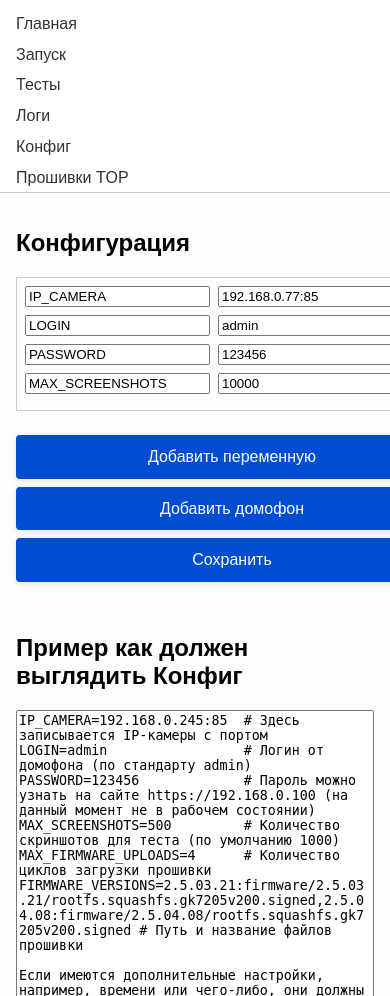
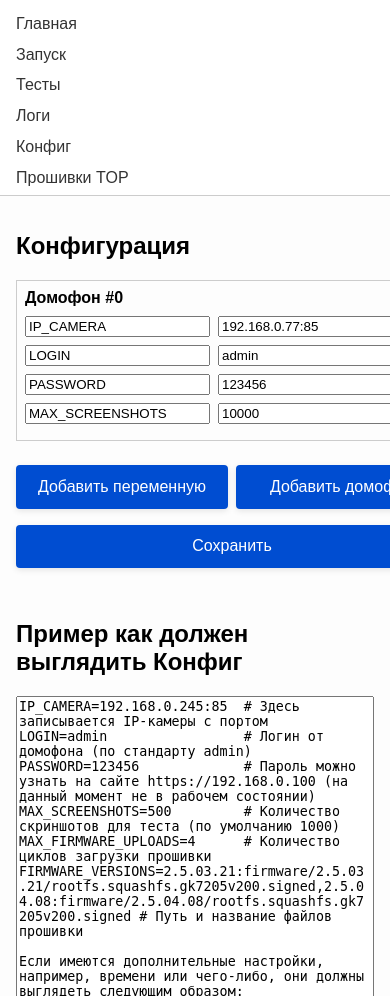
Before and after one commit to gree03/WebAutoTest, a Flask app: page /config in a window 390 px wide. Shown: the part 89-1085 px from the top of the page. Run offline with Flask 3, Linux system fonts and the light colour scheme.

Commit message:
Improve config editor with doorphone numbering

```diff
--- a/static/css/style.css
+++ b/static/css/style.css
@@ -141,6 +141,30 @@ button:disabled {
   border: 1px solid #ccc;
   padding: 0.5rem;
   margin-bottom: 1rem;
+}
+
+.doorphone-header {
+  display: flex;
+  justify-content: space-between;
+  align-items: center;
+  font-weight: bold;
+  margin-bottom: 0.5rem;
+}
+
+.delete-doorphone {
+  cursor: pointer;
+  color: red;
+  margin-left: 0.5rem;
+}
+
+.vars-container {
+  margin-bottom: 0.5rem;
+}
+
+.btn-group {
+  display: flex;
+  gap: 0.5rem;
+  margin-bottom: 0.5rem;
 }
 
 .var-row {
--- a/static/js/main.js
+++ b/static/js/main.js
@@ -140,10 +140,57 @@ if (start3Btn) {
       return row;
     }
 
-    function createDoorphoneBlock() {
+    function updateDoorphoneHeaders() {
+      const blocks = doorphonesEl.querySelectorAll('.doorphone-block');
+      blocks.forEach((b, idx) => {
+        const title = b.querySelector('.doorphone-title');
+        title.textContent = `\u0414\u043e\u043c\u043e\u0444\u043e\u043d #${idx}`; // Домофон
+        const delBtn = b.querySelector('.delete-doorphone');
+        if (idx === 0) {
+          delBtn.style.visibility = 'hidden';
+        } else {
+          delBtn.style.visibility = 'visible';
+        }
+      });
+    }
+
+    function createDoorphoneBlock(copyFrom) {
       const block = document.createElement('div');
       block.className = 'doorphone-block';
+
+      const header = document.createElement('div');
+      header.className = 'doorphone-header';
+
+      const title = document.createElement('span');
+      title.className = 'doorphone-title';
+      header.appendChild(title);
+
+      const del = document.createElement('span');
+      del.className = 'delete-doorphone';
+      del.textContent = '🗑️';
+      del.addEventListener('click', () => {
+        block.remove();
+        updateDoorphoneHeaders();
+      });
+      header.appendChild(del);
+
+      block.appendChild(header);
+
+      const varsContainer = document.createElement('div');
+      varsContainer.className = 'vars-container';
+      block.appendChild(varsContainer);
+
       doorphonesEl.appendChild(block);
+
+      if (copyFrom) {
+        copyFrom.querySelectorAll('.var-row').forEach(row => {
+          const n = row.querySelector('.var-name').value;
+          const v = row.querySelector('.var-value').value;
+          varsContainer.appendChild(createVarRow(n, v));
+        });
+      }
+
+      updateDoorphoneHeaders();
       return block;
     }
 
@@ -159,7 +206,7 @@ if (start3Btn) {
         if (idx !== -1) {
           const name = trimmed.slice(0, idx).trim();
           const value = trimmed.slice(idx + 1).trim();
-          currentBlock.appendChild(createVarRow(name, value));
+          currentBlock.querySelector('.vars-container').appendChild(createVarRow(name, value));
         }
       }
     });
@@ -172,12 +219,13 @@ if (start3Btn) {
       } else {
         currentBlock = blocks[blocks.length - 1];
       }
-      currentBlock.appendChild(createVarRow());
+      currentBlock.querySelector('.vars-container').appendChild(createVarRow());
     });
 
     const addDoorphoneBtn = document.getElementById('addDoorphoneBtn');
     addDoorphoneBtn.addEventListener('click', () => {
-      currentBlock = createDoorphoneBlock();
+      const first = doorphonesEl.querySelector('.doorphone-block');
+      currentBlock = createDoorphoneBlock(first);
     });
 
     const form = document.getElementById('configForm');
--- a/templates/config.html
+++ b/templates/config.html
@@ -5,8 +5,10 @@
   <div class="config-container">
     <div class="edit-form">
       <div id="doorphones"></div>
-      <button type="button" id="addVarBtn">Добавить переменную</button>
-      <button type="button" id="addDoorphoneBtn">Добавить домофон</button>
+      <div class="btn-group">
+        <button type="button" id="addVarBtn">Добавить переменную</button>
+        <button type="button" id="addDoorphoneBtn">Добавить домофон</button>
+      </div>
       <form method="post" id="configForm">
         <input type="hidden" name="config" id="configInput">
         <button type="submit">Сохранить</button>
```
